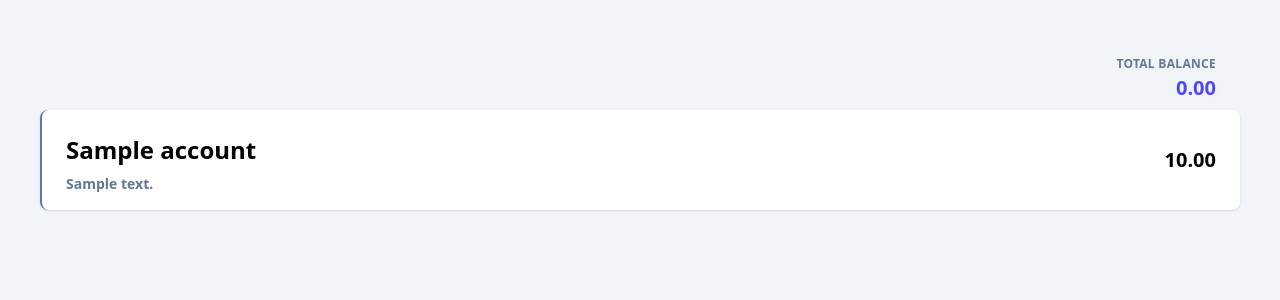
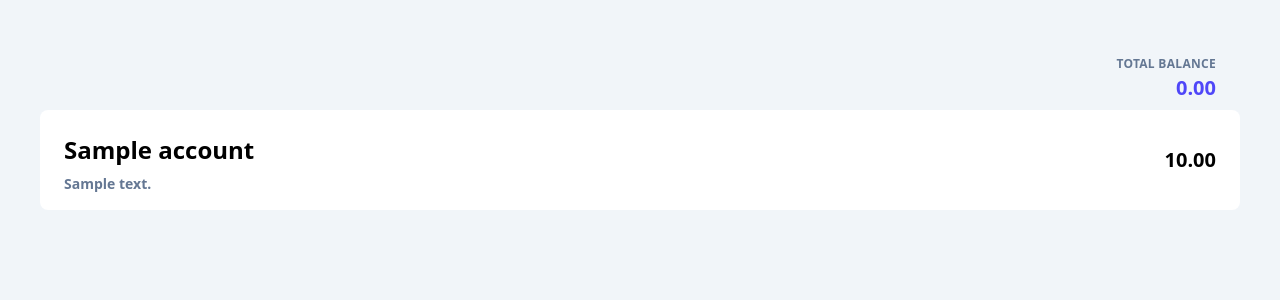
Before and after one commit to EduardSchwarzkopf/pecuny, a Python web app: template templates/pages/dashboard/page_list_accounts.html in a window 1280 px wide. Shown: the part 174-474 px from the top of the page. Run offline with Jinja, Linux system fonts and the light colour scheme; the template is opened without the code that fills it: most values are stand-ins (such as "Sample title", 1, 10 or a date in 2020); style sheets or scripts are compiled from the project's sources.

Commit message:
use same classes

```diff
--- a/templates/fragments/accounts/account_card.html
+++ b/templates/fragments/accounts/account_card.html
@@ -1,5 +1,5 @@
 <div
-    class="bg-white items-center transition rounded-lg py-4 px-6 border border-t-0 border-r-0 border-b-0 shadow hover:shadow-md border-l-2 border-l-gray hover:border-l-primary flex justify-between gap-x-6 py-">
+    class="flex justify-between bg-white items-center transition rounded-lg hover:bg-primary-50 py-4 px-6">
     <div class="flex gap-x-4">
         <div class="min-w-0 flex-auto">
             <h3>
--- a/templates/fragments/accounts/transaction.html
+++ b/templates/fragments/accounts/transaction.html
@@ -1,7 +1,7 @@
 {% import 'macros/icons.html' as icon %}
 
 <div
-    class="flex flex-col py-4 px-6">
+    class="flex flex-col py-4 px-6 rounded-lg hover:bg-primary-50">
 
     <div class="grid grid-cols-3 gap-4 w-full">
         <div class="col-span-2">
```
